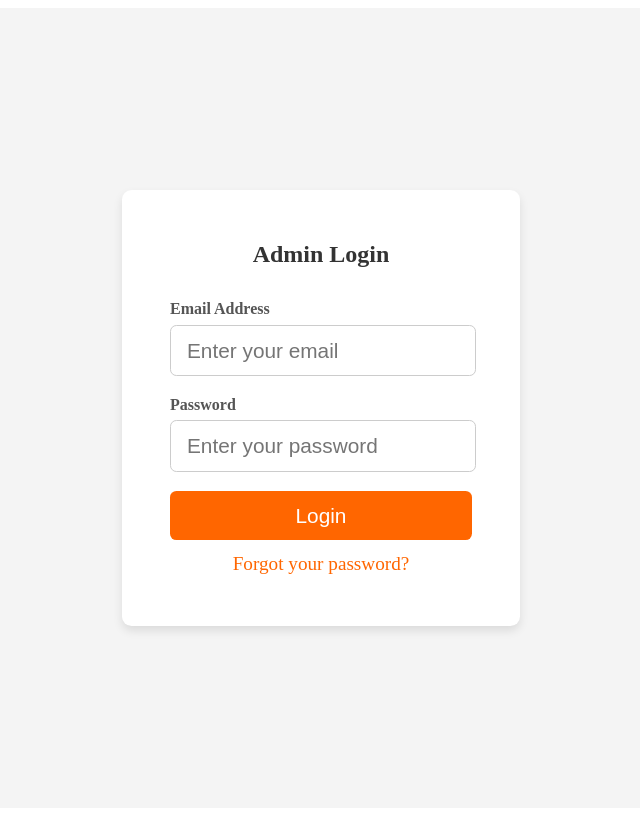
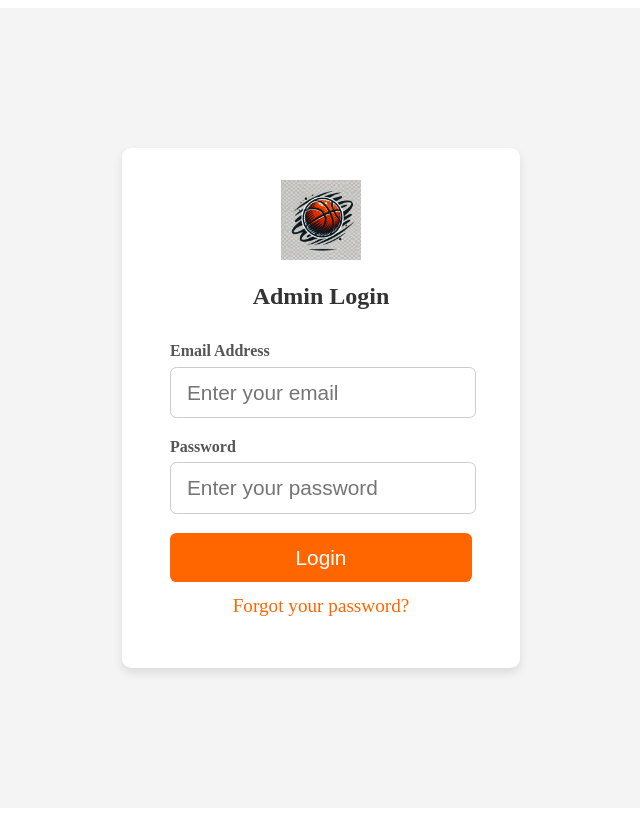
Before and after one commit to cali4nian/coreProgramming, a PHP site: page /login.html in a window 1280 px wide. Shown: the whole page, without its empty margins (319-959 px from the left). Run offline with PHP 8.4, Linux system fonts and the light colour scheme.

Commit message:
add login page and css

```diff
--- a/sportsFunnelWebsite/css/login.css
+++ b/sportsFunnelWebsite/css/login.css
@@ -13,6 +13,10 @@
   box-shadow: 0 0.3rem 0.6rem rgba(0, 0, 0, 0.1);
   border-radius: 0.6rem;
   text-align: center;
+}
+
+.login-box img {
+  width: 5rem;
 }
 
 .login-box h2 {
--- a/sportsFunnelWebsite/login.html
+++ b/sportsFunnelWebsite/login.html
@@ -11,6 +11,7 @@
     <!-- Admin Login Section -->
     <section class="admin-login-container">
       <div class="login-box">
+        <img src="img/basketballLogo.webp" alt="" />
         <h2>Admin Login</h2>
         <form action="/login" method="POST">
           <div class="input-group">
```
